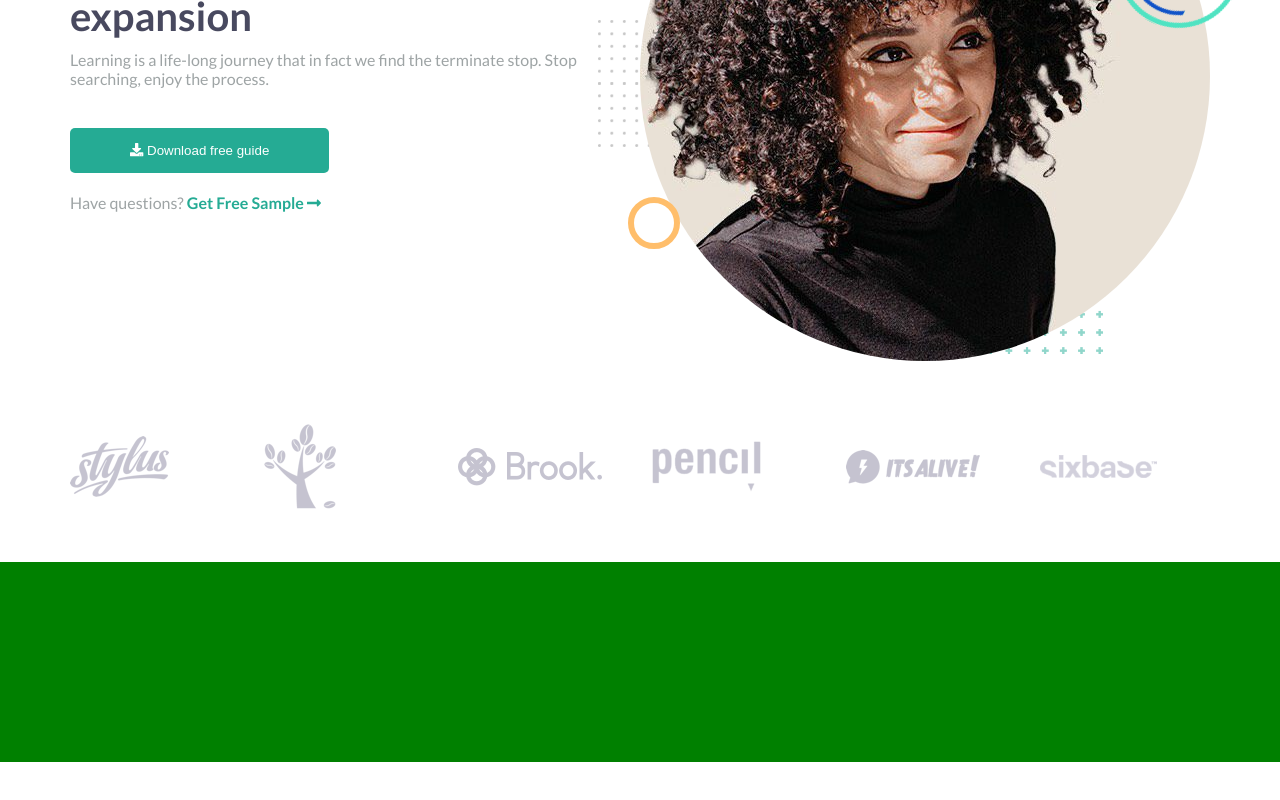
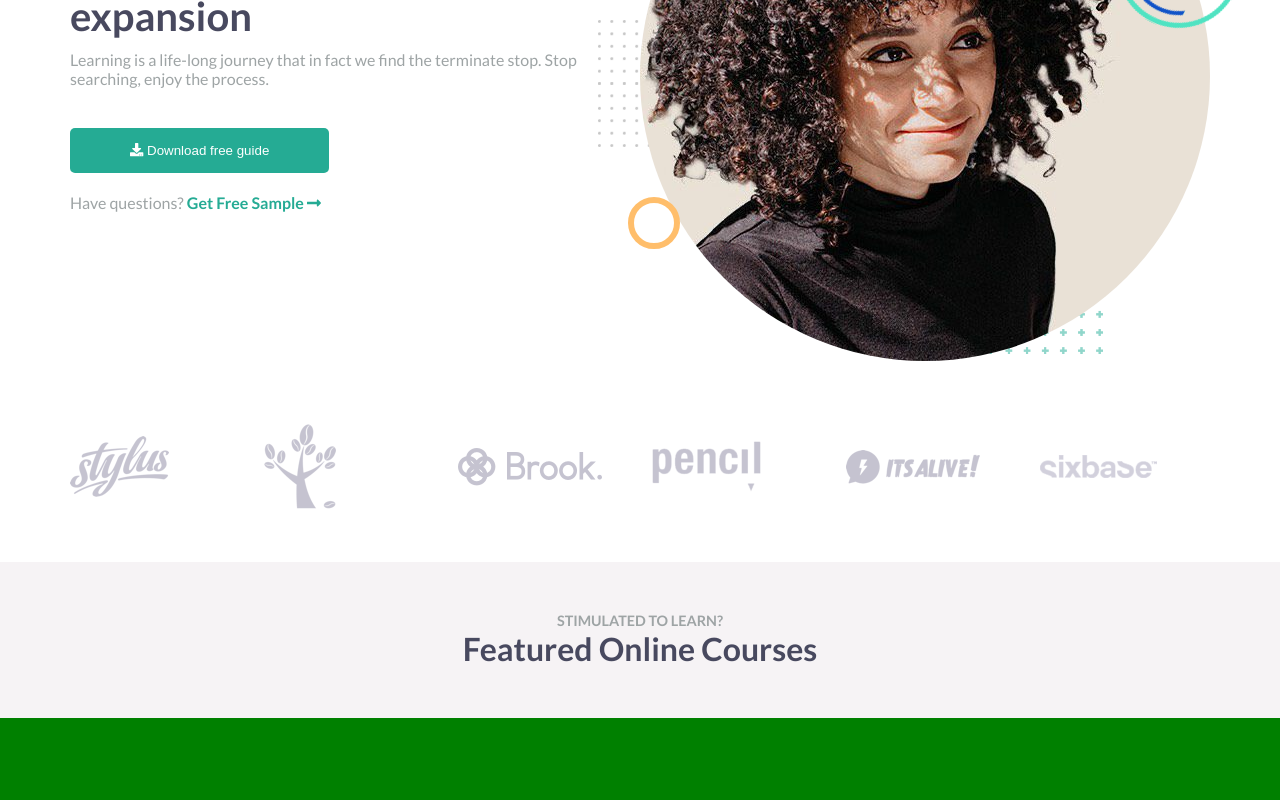
Before and after one commit to GianlucaBenassi/proj-html-vuejs, a Vue app: page / in a window 1280 px wide. Shown: the part 339-1139 px from the top of the page. Before the commit the page ends 1101 px from the top, so only its background shows below. Built offline with nearby package versions, Linux system fonts and the light colour scheme.

Commit message:
Courses title + subtitle

```diff
--- a/src/assets/style/_variables.scss
+++ b/src/assets/style/_variables.scss
@@ -1,6 +1,6 @@
 $textColor: #0b0b0b;
 $textColorLight: #9ea4a5;
-$searchBG: #f6f3f5;
+$veryLightGrey: #f6f3f5;
 $mainGreen: #25ab94;
 $gunPowder: #48495f;
 $koromiko: #ffbe6b;
--- a/src/assets/style/global.scss
+++ b/src/assets/style/global.scss
@@ -26,7 +26,7 @@ a {
     text-decoration: none;
 }
 
-h1,h2,h3,h4 {
+h1,h2,h3 {
     color: $gunPowder;
 }
 
@@ -34,6 +34,19 @@ h1,h2,h3,h4 {
     font-size: 2.5rem;
 }
 
+.medium-title {
+    font-size: 2rem;
+}
+
+.sub-title {
+    font-size: .9rem;
+    text-transform: uppercase;
+    color: $textColorLight;
+}
+
+.text-center {
+    text-align: center;
+}
 
 // ----- custom search bar -----
 
@@ -46,7 +59,7 @@ h1,h2,h3,h4 {
     }
 
     input {
-        background-color: $searchBG;
+        background-color: $veryLightGrey;
         border: 1px solid #fff;
         border-radius: 5px;
         padding: 15px 50px 15px 15px;
@@ -127,3 +140,7 @@ h1,h2,h3,h4 {
 .text-green {
     color: $mainGreen;
 }
+
+.section-bg-grey {
+    background-color: $veryLightGrey;
+}
--- a/src/components/sections/Courses.vue
+++ b/src/components/sections/Courses.vue
@@ -1,6 +1,11 @@
 <template>
-    <section>
+    <section class="section-bg-grey">
+        <div class="container">
 
+            <h3 class="sub-title text-center">Stimulated to learn?</h3>
+            <h2 class="medium-title text-center">Featured Online Courses</h2>
+
+        </div>
     </section>
 </template>
 
@@ -10,6 +15,12 @@ export default {
 }
 </script>
 
-<style lang='scss'>
+<style lang='scss' scoped>
+
+.container {
+    padding: 50px 0;
+}
+
+
 
 </style>
```
